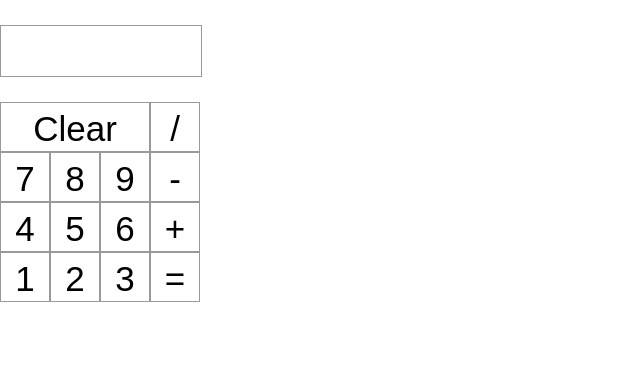
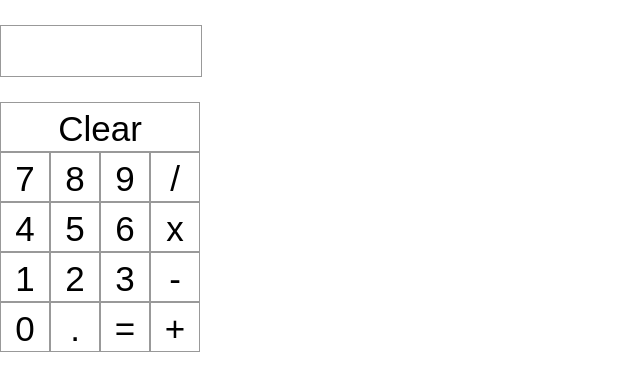
Before and after one commit to schang1146/reactjs_calculator, a React (Create React App) app: page / in a window 1280 px wide. Shown: the top 390 px of the page, without its empty margins (0-640 px from the left). Built offline with nearby package versions, Linux system fonts and the light colour scheme.

Commit message:
basic functionality (no multiplication)

```diff
--- a/src/App.css
+++ b/src/App.css
@@ -21,7 +21,7 @@
   font-size: 35px;
   line-height: 50px;
   height: 50px;
-  width: 150px;
+  width: 200px;
   text-align: center;
 }
 
--- a/src/App.js
+++ b/src/App.js
@@ -37,9 +37,22 @@ class Calculator extends Component {
 
   clickButton(i) {
     const display = this.state.display.slice();
-    this.setState({
-      display: display + i,
-    });
+    var result;
+    try {
+      result = (parseFloat(eval(display).toFixed(12))).toString();
+    }
+    catch(err) {
+      result = "Err";
+    }
+    if (i == "=") {
+      this.setState({
+        display: result,
+      });
+    } else if ("0123456789+-/x.".includes(i)) {
+      this.setState({
+        display: display + i,
+      });
+    }
   }
 
   clickClear() {
@@ -84,25 +97,30 @@ class Calculator extends Component {
         </div>
         <div className="calc-row">
           {this.renderClear("Clear")}
-          {this.renderButton("/")}
         </div>
         <div className="calc-row">
           {this.renderButton("7")}
           {this.renderButton("8")}
           {this.renderButton("9")}
-          {this.renderButton("-")}
+          {this.renderButton("/")}
         </div>
         <div className="calc-row">
           {this.renderButton("4")}
           {this.renderButton("5")}
           {this.renderButton("6")}
-          {this.renderButton("+")}
+          {this.renderButton("x")}
         </div>
         <div className="calc-row">
           {this.renderButton("1")}
           {this.renderButton("2")}
           {this.renderButton("3")}
+          {this.renderButton("-")}
+        </div>
+        <div className="calc-row">
+          {this.renderButton("0")}
+          {this.renderButton(".")}
           {this.renderButton("=")}
+          {this.renderButton("+")}
         </div>
       </div>
     );
```
